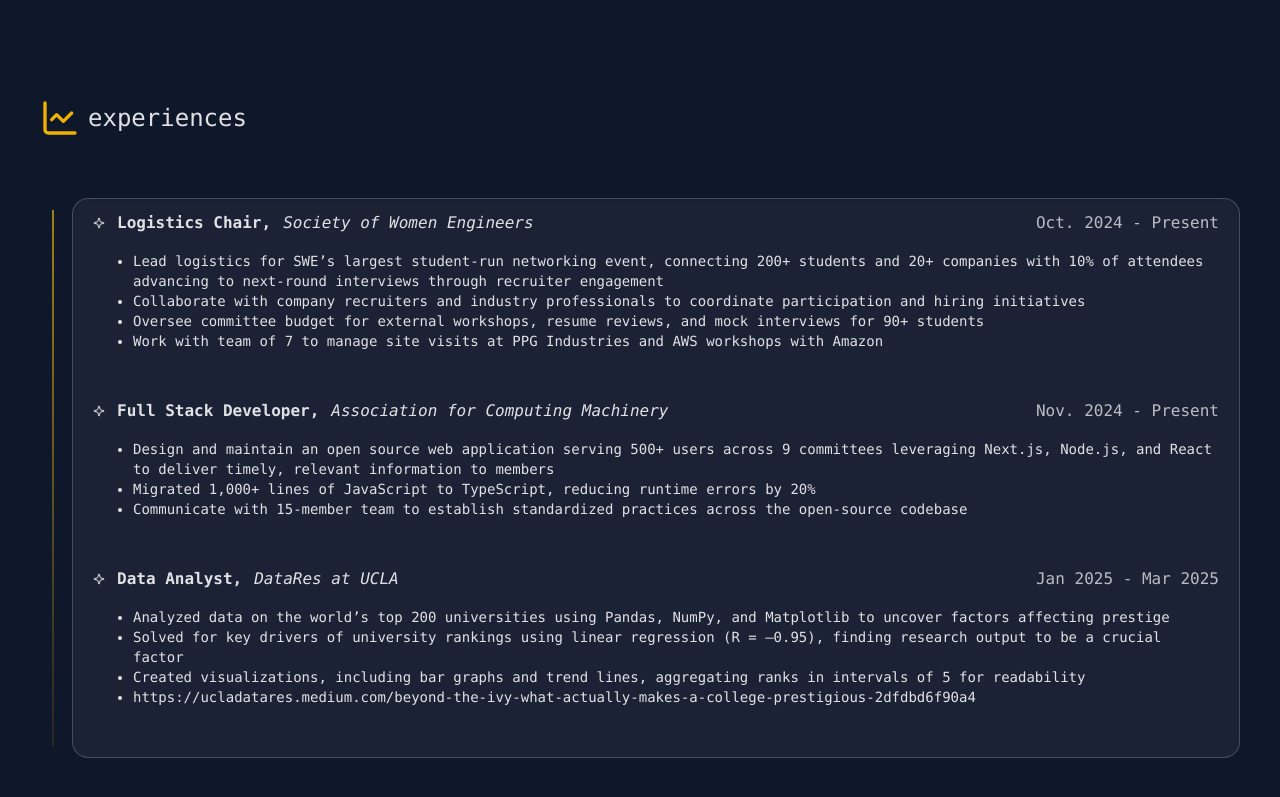
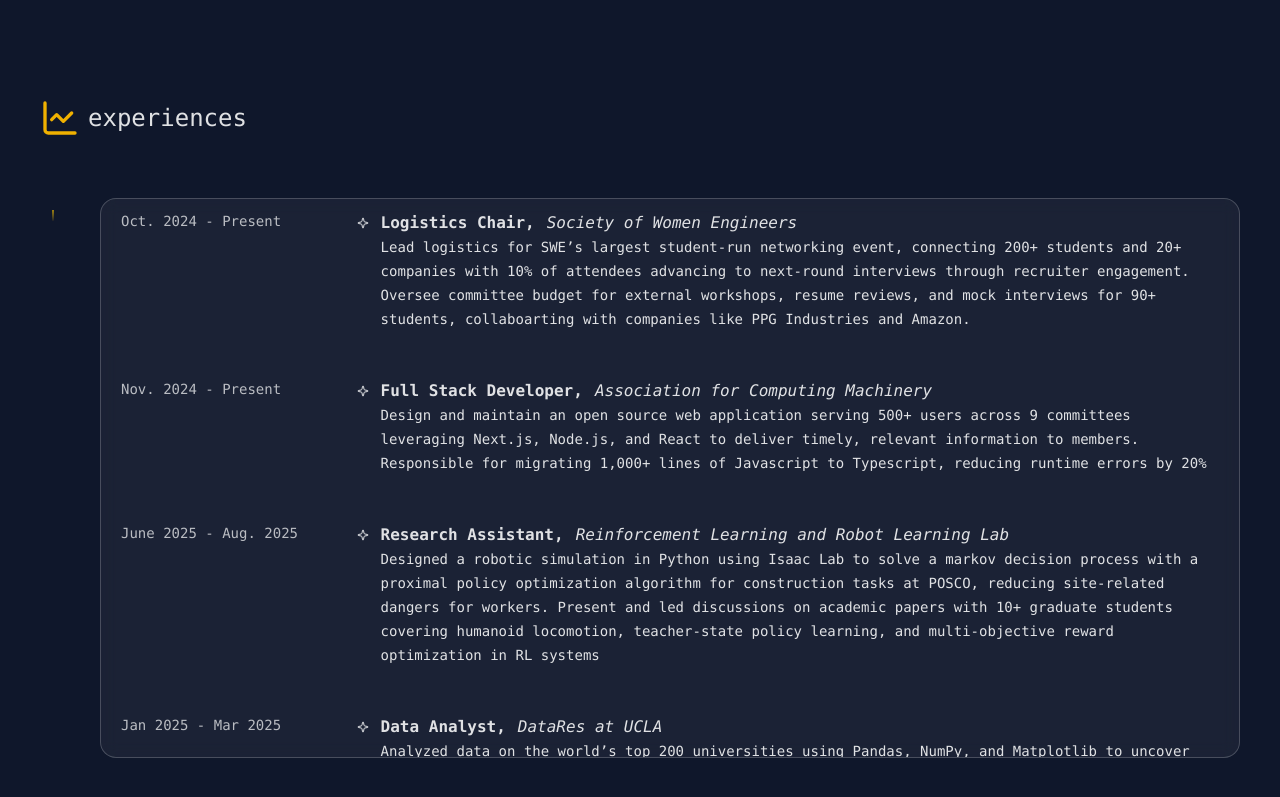
Before and after one commit to susiekim101/susiekim101.github.io, a React (Vite) app: page / in a window 1280 px wide. Shown: the part 2475-3272 px from the top of the page. Built offline with nearby package versions, Linux system fonts and the light colour scheme.

Commit message:
update ui for experiences tab

```diff
--- a/src/components/assets/ExperienceItem.tsx
+++ b/src/components/assets/ExperienceItem.tsx
@@ -8,14 +8,18 @@ type ExperienceItemProp = {
 
 const ExperienceItem = ( {item}: ExperienceItemProp ) => {
     return (
-        <motion.li
+        <motion.div
             initial={{opacity: 0, y: 12}}
             whileInView={{opacity: 1, y: 0}}
-            viewport={{once: true, margin: "-75px"}}
+            viewport={{once: true, margin: "-50px"}}
             transition={{duration: 0.5}}
-            className="flex flex-col py-3 px-5 gap-4"
+            className="flex py-3 px-5 gap-4 w-full"
         >
-            <div className="flex justify-between items-center">
+            <div className="basis-[20%] text-sm shrink-0">
+                <span className="text-white/70">{item.dates}</span>
+            </div>
+
+            <div className="pr-5">
                 <div className="flex gap-3 items-center">
                         <Sparkle
                             className="h-3 w-3"
@@ -24,18 +28,20 @@ const ExperienceItem = ( {item}: ExperienceItemProp ) => {
                         <span className="italic">{item.organization}</span>
                 </div>
 
-                <div>
-                    <span className="text-white/70">{item.dates}</span>
+                <div className="w-full ml-6">
+                    <span className="text-sm">
+                        {item.description}
+                    </span>
                 </div>
             </div>
 
+        </motion.div>
+    )
+}
+/*
                 <ul className="list-disc pl-10 text-sm">
                     {item.description.map( (bullet, idx) => (
                         <li key={idx}>{bullet}</li>
                     ))}
-            </ul>
-        </motion.li>
-    )
-}
-
+                </ul>*/
 export default ExperienceItem;
--- a/src/components/assets/experiences.tsx
+++ b/src/components/assets/experiences.tsx
@@ -2,7 +2,7 @@ export interface Experience {
     title: string,
     organization: string,
     dates: string,
-    description: string[]
+    description: string
 }
 
 const EXPERIENCES: Experience[] = [
@@ -10,33 +10,39 @@ const EXPERIENCES: Experience[] = [
         title: "Logistics Chair",
         organization: "Society of Women Engineers",
         dates: "Oct. 2024 - Present",
-        description: [
-            "Lead logistics for SWE’s largest student-run networking event, connecting 200+ students and 20+ companies with 10% of attendees advancing to next-round interviews through recruiter engagement",
-            "Collaborate with company recruiters and industry professionals to coordinate participation and hiring initiatives",
-            "Oversee committee budget for external workshops, resume reviews, and mock interviews for 90+ students",
-            "Work with team of 7 to manage site visits at PPG Industries and AWS workshops with Amazon"
-        ]
+        description: `Lead logistics for SWE’s largest student-run networking event,
+        connecting 200+ students and 20+ companies with 10% of attendees
+        advancing to next-round interviews through recruiter engagement.
+        Oversee committee budget for external workshops, resume reviews,
+        and mock interviews for 90+ students, collaboarting with companies
+        like PPG Industries and Amazon.`
     },
     {
         title: "Full Stack Developer",
         organization: "Association for Computing Machinery",
         dates: "Nov. 2024 - Present",
-        description: [
-            "Design and maintain an open source web application serving 500+ users across 9 committees leveraging Next.js, Node.js, and React to deliver timely, relevant information to members",
-            "Migrated 1,000+ lines of JavaScript to TypeScript, reducing runtime errors by 20%",
-            "Communicate with 15-member team to establish standardized practices across the open-source codebase"
-        ]
+        description: `Design and maintain an open source web application serving 500+ users
+        across 9 committees leveraging Next.js, Node.js, and React to deliver timely, relevant
+        information to members. Responsible for migrating 1,000+ lines of Javascript to Typescript,
+        reducing runtime errors by 20%`
+    },
+    {
+        title: "Research Assistant",
+        organization: "Reinforcement Learning and Robot Learning Lab",
+        dates: "June 2025 - Aug. 2025",
+        description: `Designed a robotic simulation in Python using Isaac Lab to solve a markov decision
+        process with a proximal policy optimization algorithm for construction tasks at POSCO, reducing
+        site-related dangers for workers. Present and led discussions on academic papers with 10+ graduate
+        students covering humanoid locomotion, teacher-state policy learning, and multi-objective reward
+        optimization in RL systems`
     },
     {
         title: "Data Analyst",
         organization: "DataRes at UCLA",
         dates: "Jan 2025 - Mar 2025",
-        description: [
-            "Analyzed data on the world’s top 200 universities using Pandas, NumPy, and Matplotlib to uncover factors affecting prestige",
-            "Solved for key drivers of university rankings using linear regression (R = –0.95), finding research output to be a crucial factor",
-            "Created visualizations, including bar graphs and trend lines, aggregating ranks in intervals of 5 for readability",
-            "https://ucladatares.medium.com/beyond-the-ivy-what-actually-makes-a-college-prestigious-2dfdbd6f90a4"
-        ]
+        description: `Analyzed data on the world’s top 200 universities using Pandas, NumPy, and
+        Matplotlib to uncover factors affecting prestige. Solved for key drivers of university
+        rankings using linear regression (R = –0.95), finding research output to be a crucial factor`
     }
 ]
 
--- a/src/components/sections/About.tsx
+++ b/src/components/sections/About.tsx
@@ -8,7 +8,7 @@ const About = () => {
 
     return (
         <section id="about">
-            <div className="w-screen min-h-screen h-auto flex flex-col justify-center gap-10 p-10">
+            <div className="w-full min-h-screen h-auto flex flex-col justify-center gap-10 p-10">
 
                 <motion.div
                     initial={{opacity: 0, y: 12}}
--- a/src/components/sections/Experiences.tsx
+++ b/src/components/sections/Experiences.tsx
@@ -5,7 +5,7 @@ const Experiences = () => {
 
     return (
         <section id="experiences">
-            <div className="w-screen min-h-screen h-auto p-10">
+            <div className="w-full min-h-screen h-auto p-10">
                 <motion.div
                     initial={{opacity: 0, y: 12}}
                     whileInView={{opacity: 1, y: 0}}
--- a/src/components/sections/Home.tsx
+++ b/src/components/sections/Home.tsx
@@ -11,17 +11,16 @@ const Home = () => {
         offset: ["start start", "end start"]
     });
 
-    const scaleBg = useTransform(scrollYProgress, [0, 1], [1, 1.1]);
+    // const scaleBg = useTransform(scrollYProgress, [0, 1], [1, 1.1]);
     const titleOpacity = useTransform(scrollYProgress, [0, 0.6], [1, 0.6]);
 
     return (
         <section
             id="home"
             ref={homeRef}
-            className="relative flex flex-col items-center justify-center h-[95vh] w-screen"
+            className="relative flex flex-col items-center justify-center h-[95vh] w-full"
         >
             <motion.div
-                style={{scale: scaleBg}}
                 className="absolute inset-0 -z-10 bg-slate-900"
             />
 
@@ -46,7 +45,7 @@ const Home = () => {
                                 strings: [
                                     "software engineer",
                                     "full-stack developer",
-                                    "women in engineering",
+                                    "woman in engineering",
                                     "ambitious student"
                                 ],
                                 delay: 75,
--- a/src/components/sections/Projects.tsx
+++ b/src/components/sections/Projects.tsx
@@ -8,7 +8,7 @@ const Projects = () => {
 
     return (
         <section id="projects">
-            <div className="w-screen min-h-screen h-auto p-10">
+            <div className="w-full min-h-screen h-auto p-10">
                 <motion.div
                     initial={{opacity: 0, y: 12}}
                     whileInView={{opacity: 1, y: 0}}
@@ -32,7 +32,7 @@ const Projects = () => {
                                 initial={{opacity: 0, y: 12}}
                                 whileInView={{opacity: 1, y: 0}}
                                 viewport={{once: true, margin: "-60px"}}
-                                transition={{duration: 0.5, delay: i * 0.6}}
+                                transition={{duration: 0.3, delay: i * 0.3}}
                                 className="group"
                             >
                                 <Card className="h-full w-full bg-white/7 border-white/30 hover:border-yellow-300/50 hover:bg-white/5 transition-colors rounded-2xl shadow-sm">
--- a/src/components/ui/ExperienceScroller.tsx
+++ b/src/components/ui/ExperienceScroller.tsx
@@ -19,7 +19,7 @@ const ExperienceScroller = () => {
 
             <ul
                 ref={ref}
-                className="relative ml-8 h-[60vh] sm:h-[70vh] overflow-y-auto space-y-6 border border-white/20 rounded-2xl bg-white/5 backdrop-blur-sm "
+                className="relative ml-15 w-auto h-[60vh] sm:h-[70vh] overflow-y-auto space-y-6 border border-white/20 rounded-2xl bg-white/5 backdrop-blur-sm "
             >
                 {EXPERIENCES.map((item, idx) => (
                     <ExperienceItem key={idx} item={item}/>
```
Lines whose indentation alone changed are shown as unchanged.
